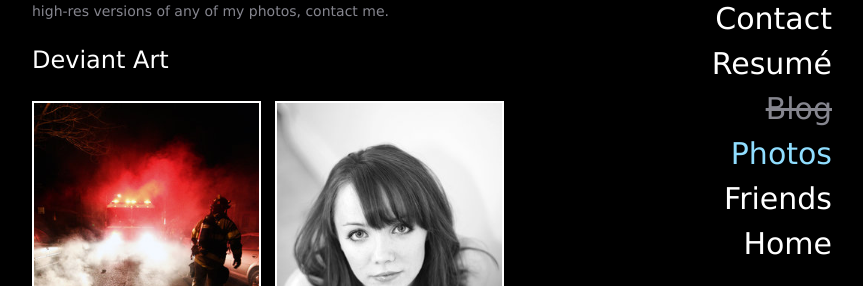
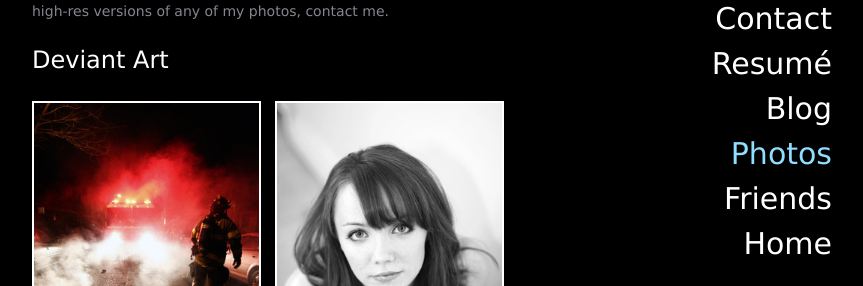
Before and after one commit to catgofire/catgofire.github.com, a Jekyll site: the page built from photos.html, in a window 1280 px wide. Shown: the part 144-430 px from the top of the page, without its empty margins (133-996 px from the left). Built offline with Jekyll 4.4.1, drawn with Linux system fonts in a browser that asks for light colours; nearby versions of some CDN libraries; Markdown is read by kramdown in place of the engine named in the settings.

Commit message:
activate link to blog

```diff
--- a/_layouts/default.html
+++ b/_layouts/default.html
@@ -56,8 +56,8 @@
             <li id="resumé">
               <a href="resume.html">Resum&eacute;</a>
             </li>
-            <li id="blog" class="unavailable">
-              Blog
+            <li id="blog">
+              <a href="http://circumlo.cutio.us">Blog</a>
             </li>
             <li id="photos">
               <a href="photos.html">Photos</a>
```
